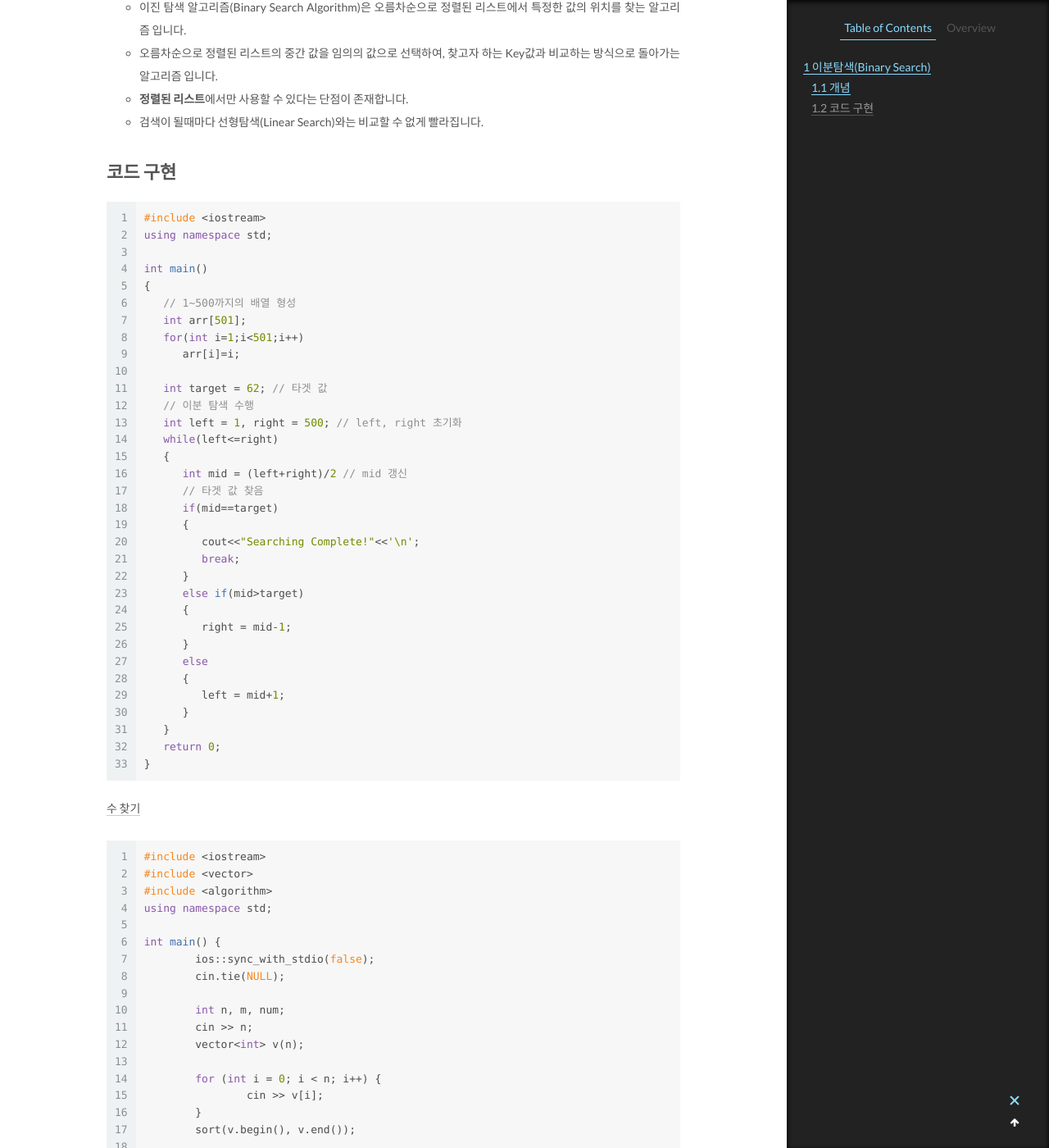
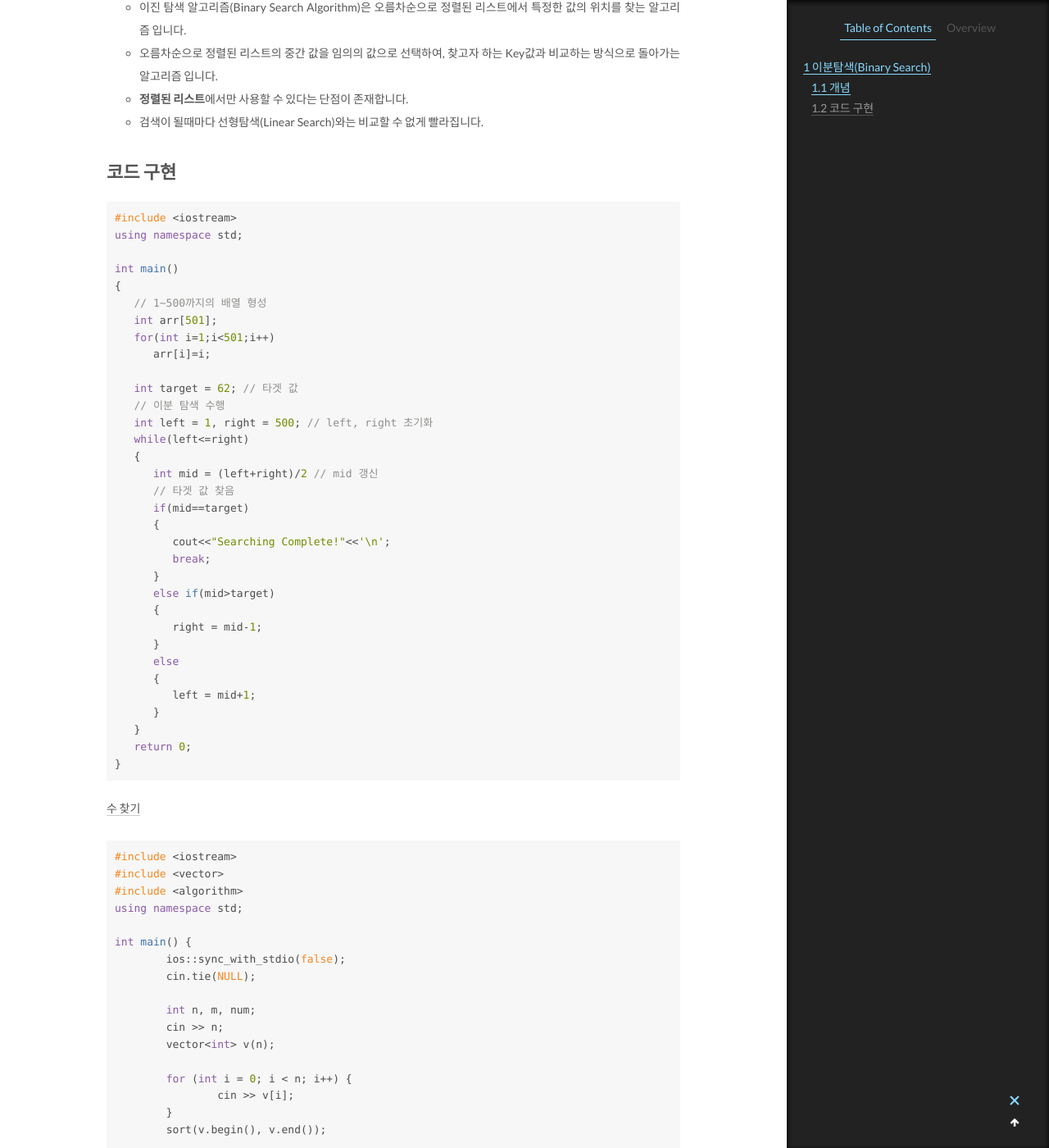
Before and after one commit to Lee-jisang/Lee-jisang.github.io, a Jekyll site: the page built from _posts/Algorithm/2022-05-25-binarysearch.md, in a window 1280 px wide and 1400 px high, scrolled down 443 px. Shown: the whole window at 82% size. Built offline with Jekyll 4.4.1, drawn with Linux system fonts in a browser that asks for light colours; part of the change alters nothing that is shown; some of the changed text lies outside the part shown.

```diff
--- a/_config.yml
+++ b/_config.yml
@@ -40,7 +40,7 @@ exclude: [".rvmrc", ".rbenv-version", "README.md", "Rakefile", "changelog.md", "
 ## 'pygments' is unsupported on GitHub Pages now.
 highlighter: rouge
 highlight:
-  line_number: true
+  line_number: false
 
 #### Markdown Processors
 ## 'redcarpet' is unsupported on GitHub Pages now.
```
